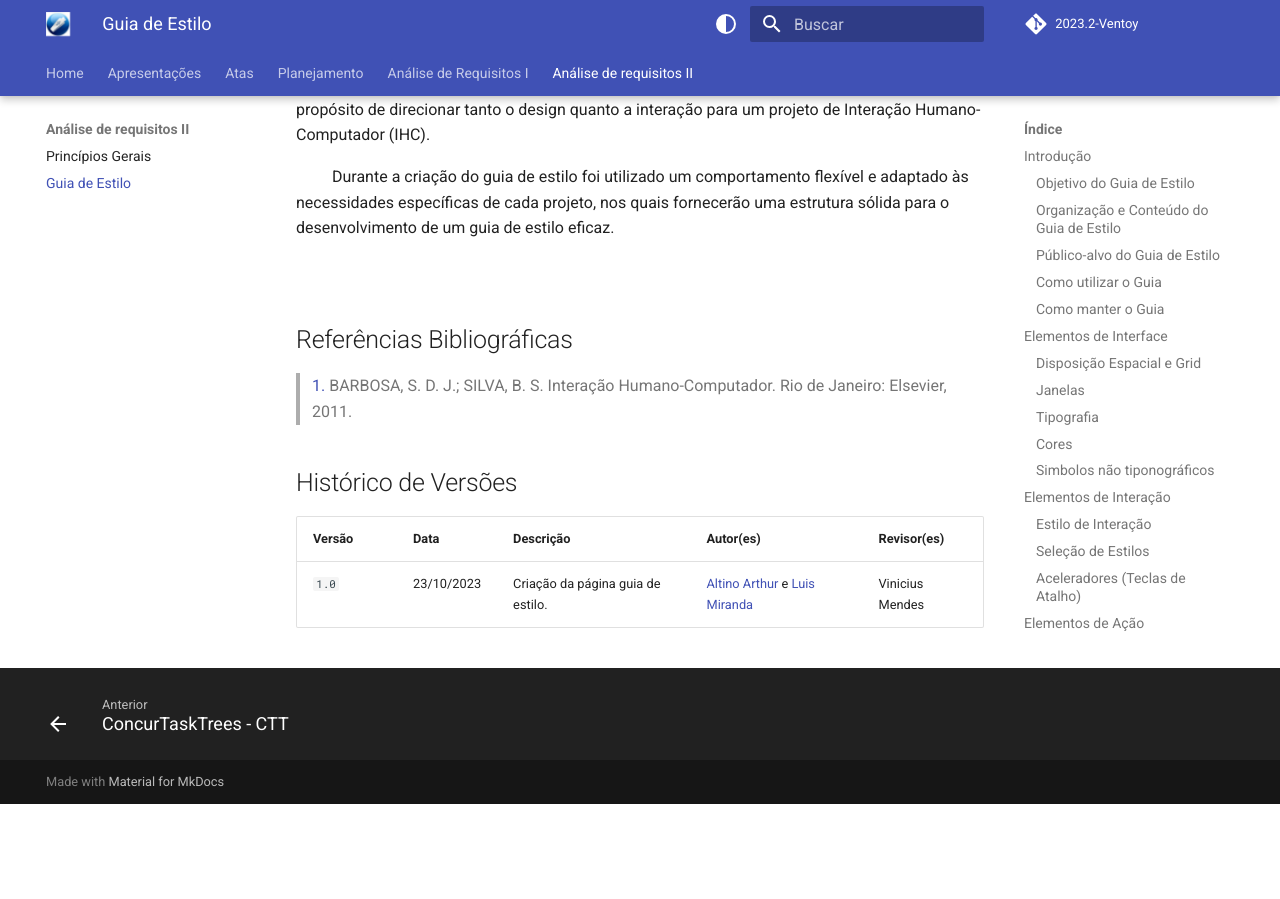
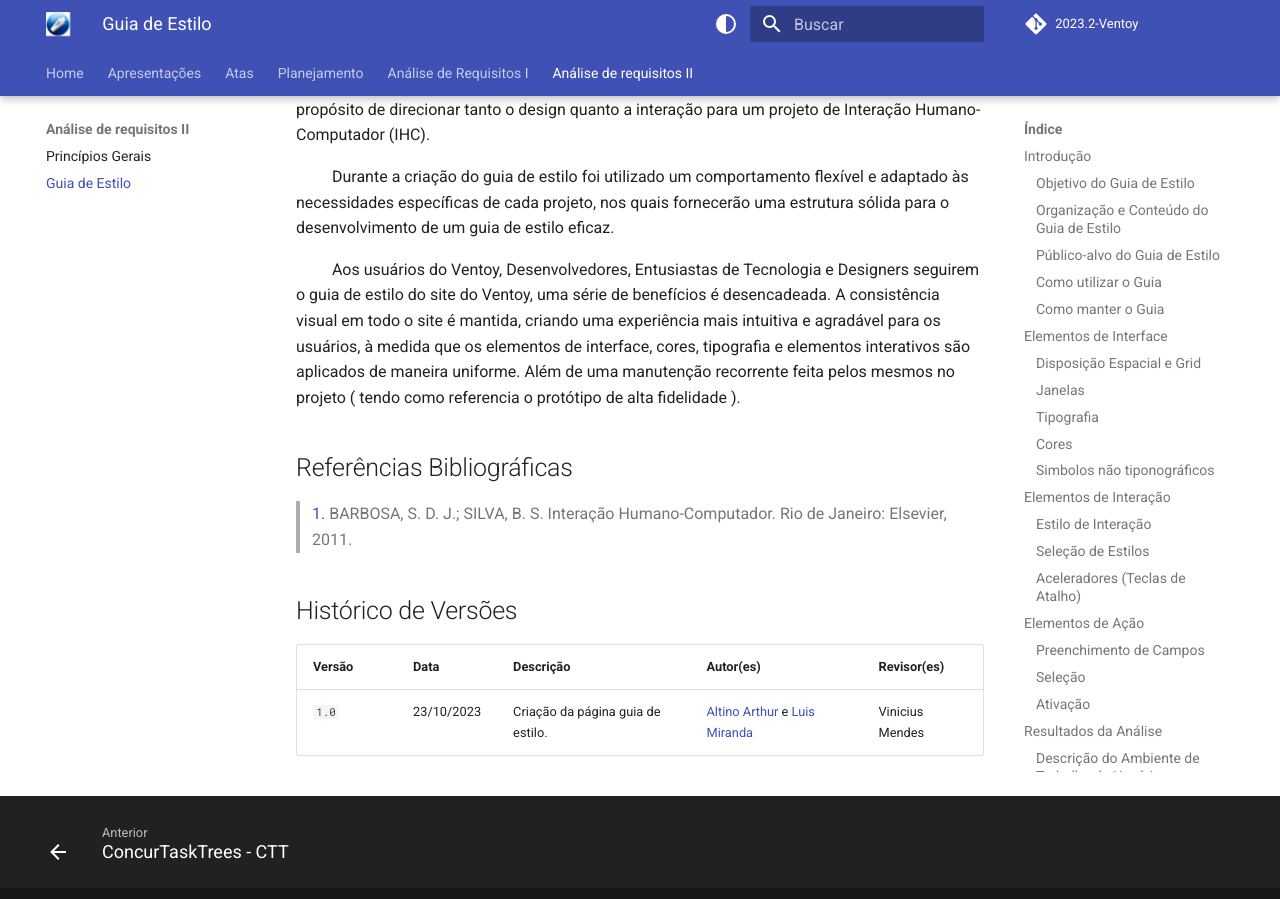
Before and after one commit to Interacao-Humano-Computador/2023.2-Ventoy, an MkDocs documentation site: the page built from docs/AnaliseDeRequisitos/guia-de-estilo.md, in a window 1280 px wide and 900 px high, scrolled down 5456 px. Built offline with MkDocs 1.6.1 and Material for MkDocs 9.7.7, drawn with Linux system fonts in a browser that asks for light colours; comment, search, counter and statistics services are not loaded; before the commit the page ends 6260 px from its top, so only the background shows below that; some of the changed text lies outside the part shown.

Commit message:
Update guia-de-estilo.md

```diff
--- a/docs/AnaliseDeRequisitos/guia-de-estilo.md
+++ b/docs/AnaliseDeRequisitos/guia-de-estilo.md
@@ -20,7 +20,7 @@
 
 Este Guia de Estilo destina-se a atender às necessidades dos usuários da Ventoy, incluindo desenvolvedores, entusiastas de tecnologia e designers que desejam compreender e contribuir para a evolução do produto. Ele fornecerá diretrizes e melhores práticas para o uso eficaz da Ventoy. Em que os usuários devem consultar para fornecer feedbacks e atualizações em relação a sua utilização.
 
-- Usuários da Ventoy: Envolvidos na interação com a tecnologia.
+- Usuários do Ventoy: Envolvidos na interação com a tecnologia.
 - Desenvolvedores: Encarregados de executar o design da interface de acordo com as orientações definidas no guia.
 - Entusiastas de tecnologia: Encarregados de contribuir para a melhoria da experiência do usuário e o sucesso da plataforma.
 - Designers: Participantes na elaboração e modelagem da interface, assegurando a correta aplicação dos princípios de design.
@@ -148,7 +148,7 @@
 
 &emsp;&emsp; Durante a criação do guia de estilo foi utilizado um comportamento flexível e adaptado às necessidades específicas de cada projeto, nos quais fornecerão uma estrutura sólida para o desenvolvimento de um guia de estilo eficaz.
 
-&emsp;&emsp;
+&emsp;&emsp; Aos usuários do Ventoy, Desenvolvedores, Entusiastas de Tecnologia e Designers seguirem o guia de estilo do site do Ventoy, uma série de benefícios é desencadeada. A consistência visual em todo o site é mantida, criando uma experiência mais intuitiva e agradável para os usuários, à medida que os elementos de interface, cores, tipografia e elementos interativos são aplicados de maneira uniforme. Além de uma manutenção recorrente feita pelos mesmos no projeto ( tendo como referencia o protótipo de alta fidelidade ).
 
 ## Referências Bibliográficas
 
```
